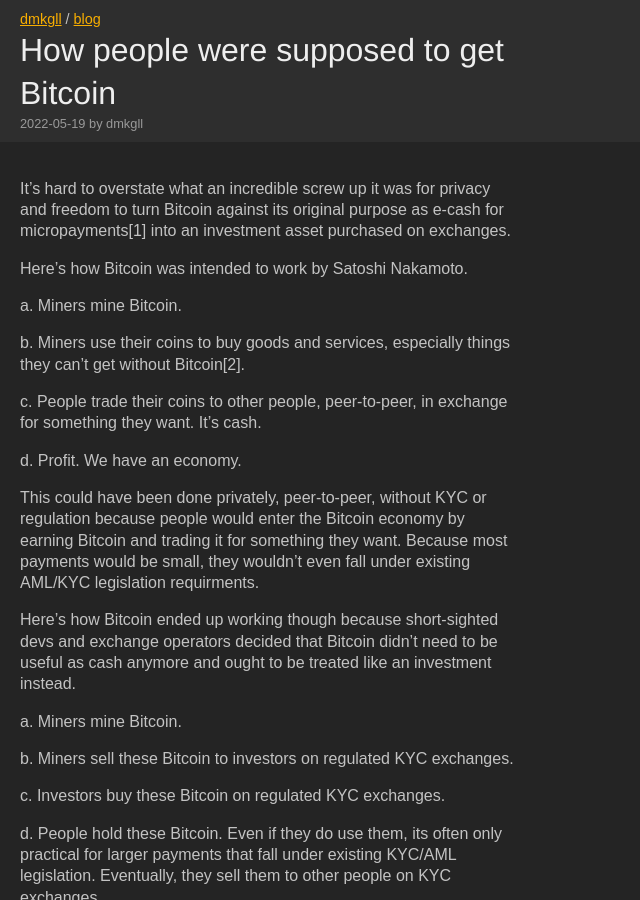
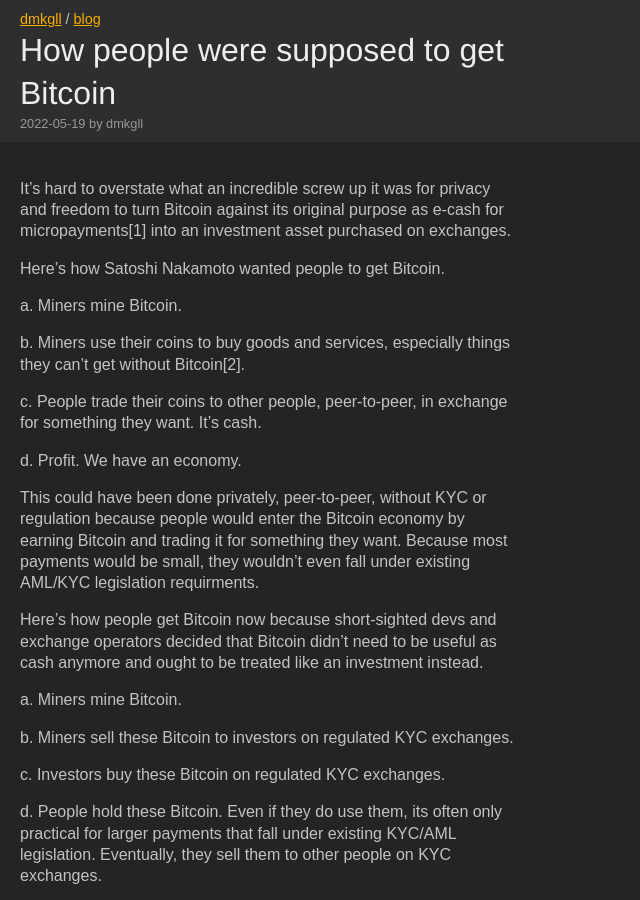
Before and after one commit to dmkgll/dmkgll, a Jekyll site: the page built from _posts/2022-05-19-bitcoin-micropayments.md, in a window 1280 px wide and 900 px high. Shown: the whole window, without its empty margins (0-640 px from the left). Built offline with Jekyll 4.4.1, drawn with Linux system fonts in a browser that asks for light colours.

Commit message:
Update 2022-05-19-bitcoin-micropayments.md

```diff
--- a/_posts/2022-05-19-bitcoin-micropayments.md
+++ b/_posts/2022-05-19-bitcoin-micropayments.md
@@ -9,8 +9,7 @@
 original purpose as e-cash for micropayments[1] into an
 investment asset purchased on exchanges.
 
-Here’s how Bitcoin was intended to work by Satoshi
-Nakamoto.
+Here’s how Satoshi Nakamoto wanted people to get Bitcoin.
 
 a. Miners mine Bitcoin.
 
@@ -29,7 +28,7 @@
 wouldn't even fall under existing AML/KYC legislation
 requirments.
 
-Here’s how Bitcoin ended up working though because
+Here’s how people get Bitcoin now because
 short-sighted devs and exchange operators decided that
 Bitcoin didn't need to be useful as cash anymore and ought
 to be treated like an investment instead.
```
